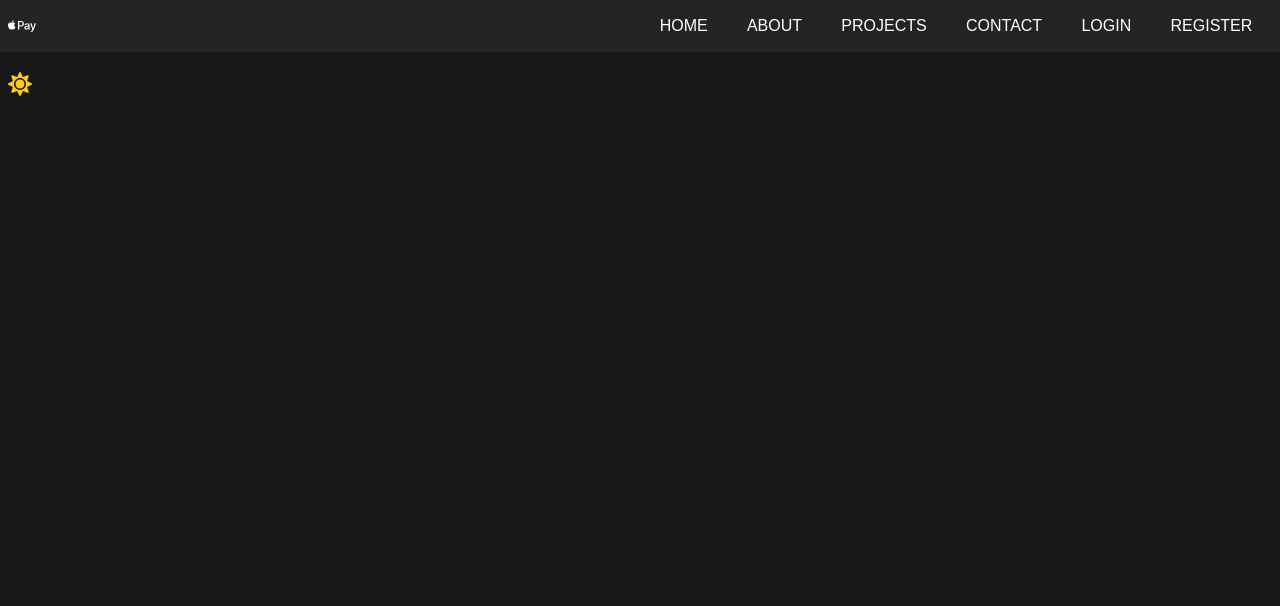
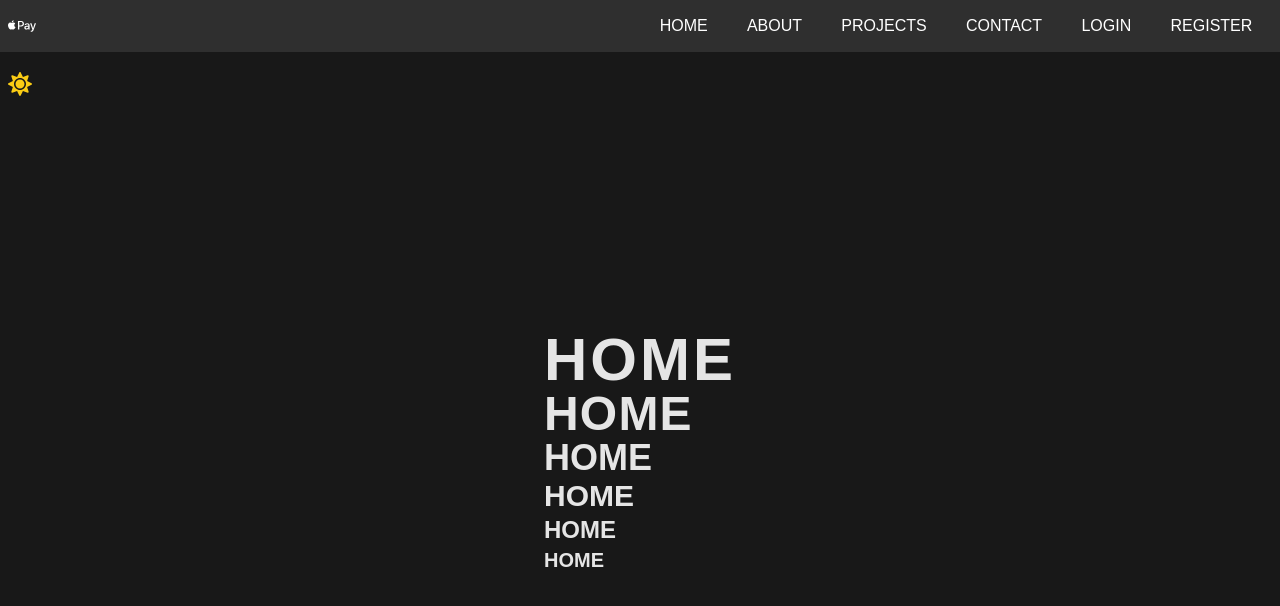
Before and after one commit to HorotanGelu/gelu-horotan, a Next.js app: page / in a window 1280 px wide. Shown: the top 606 px of the page. Built offline with nearby package versions, Linux system fonts and the light colour scheme; a web font is replaced by a local one.

Commit message:
Different variations of the typography has been added

```diff
--- a/globals.css
+++ b/globals.css
@@ -13,4 +13,42 @@
   .theme-color {
     @apply bg-primary dark:bg-secondary;
   }
+
+  h2,
+  h3,
+  h4,
+  h5,
+  h6,
+  p {
+    @apply font-semibold;
+  }
+
+  h1,
+  h2,
+  h3,
+  h4,
+  h5,
+  h6,
+  p {
+    @apply text-secondary dark:text-primary;
+  }
+
+  h1 {
+    @apply text-6xl font-bold tracking-wider;
+  }
+  h2 {
+    @apply text-5xl  tracking-wide;
+  }
+  h3 {
+    @apply text-4xl;
+  }
+  h4 {
+    @apply text-3xl;
+  }
+  h5 {
+    @apply text-2xl;
+  }
+  h6 {
+    @apply text-xl;
+  }
 }
--- a/src/components/Navigation.tsx
+++ b/src/components/Navigation.tsx
@@ -12,12 +12,12 @@ const Navigation = () => {
     { id: 6, name: 'register' },
   ]
   return (
-    <nav className='flex flex-row w-full py-3 px-2  justify-between bg-primaryLighter text-white  items-center'>
+    <nav className='flex flex-row w-full py-3 px-2  justify-between bg-primaryTint text-white  items-center'>
       <FaIcons.FaApplePay size='28' />
       <ul className='flex flex-row w-1/2 justify-around items-center'>
         {navItems?.map(item => {
           return (
-            <li key={item.id} className='navigation-item font-exosoft'>
+            <li key={item.id} className='navigation-item '>
               <Link href={`/${item.name === 'home' ? '' : item.name}`}>
                 {item.name}
               </Link>
--- a/src/pages/_app.tsx
+++ b/src/pages/_app.tsx
@@ -6,11 +6,11 @@ import Navigation from '../components/Navigation'
 
 function MyApp({ Component, pageProps }: AppProps) {
   return (
-    <>
+    <div className='font-exosoft'>
       <Navigation />
       <DarkMode />
       <Component {...pageProps} />
-    </>
+    </div>
   )
 }
 
--- a/src/pages/index.tsx
+++ b/src/pages/index.tsx
@@ -23,6 +23,14 @@ least amount of time'
           href='https://use.typekit.net/lmd6idu.css'
         ></link>
       </Head>
+      <div className='flex flex-col text-primaryTint uppercase'>
+        <h1>HOME</h1>
+        <h2>HOME</h2>
+        <h3>HOME</h3>
+        <h4>HOME</h4>
+        <h5>HOME</h5>
+        <h6>HOME</h6>
+      </div>
       {/* <p className='bg-400  p-10 border border-solid rounded-full'>TEST P</p>
       <div className='bg-400  p-10 border border-solid rounded-full'>
         ACTIVATE
--- a/tailwind.config.js
+++ b/tailwind.config.js
@@ -10,7 +10,7 @@ module.exports = {
     extend: {
       colors: {
         primary: '#181818',
-        primaryLighter: '#242424',
+        primaryTint: '#2f2f2f',
         secondary: '#E5E5E5',
       },
       fontFamily: {
```
